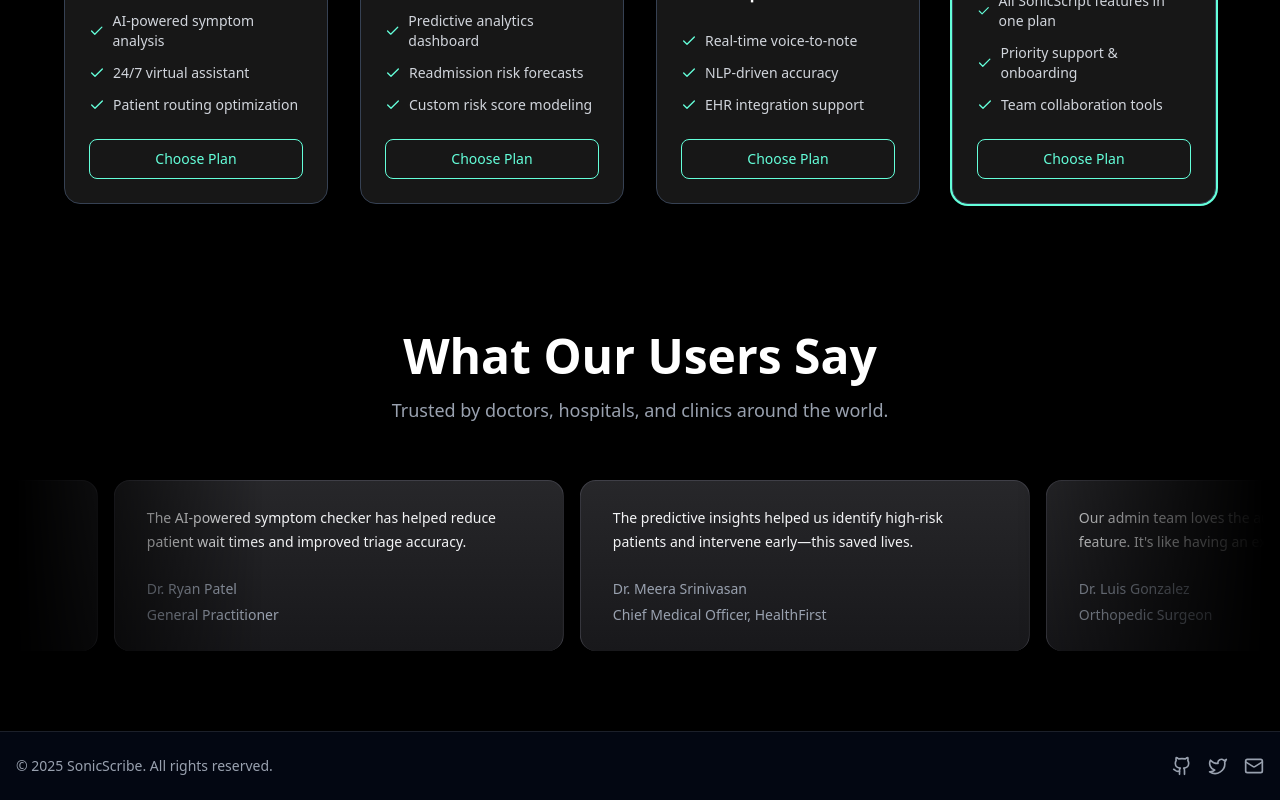
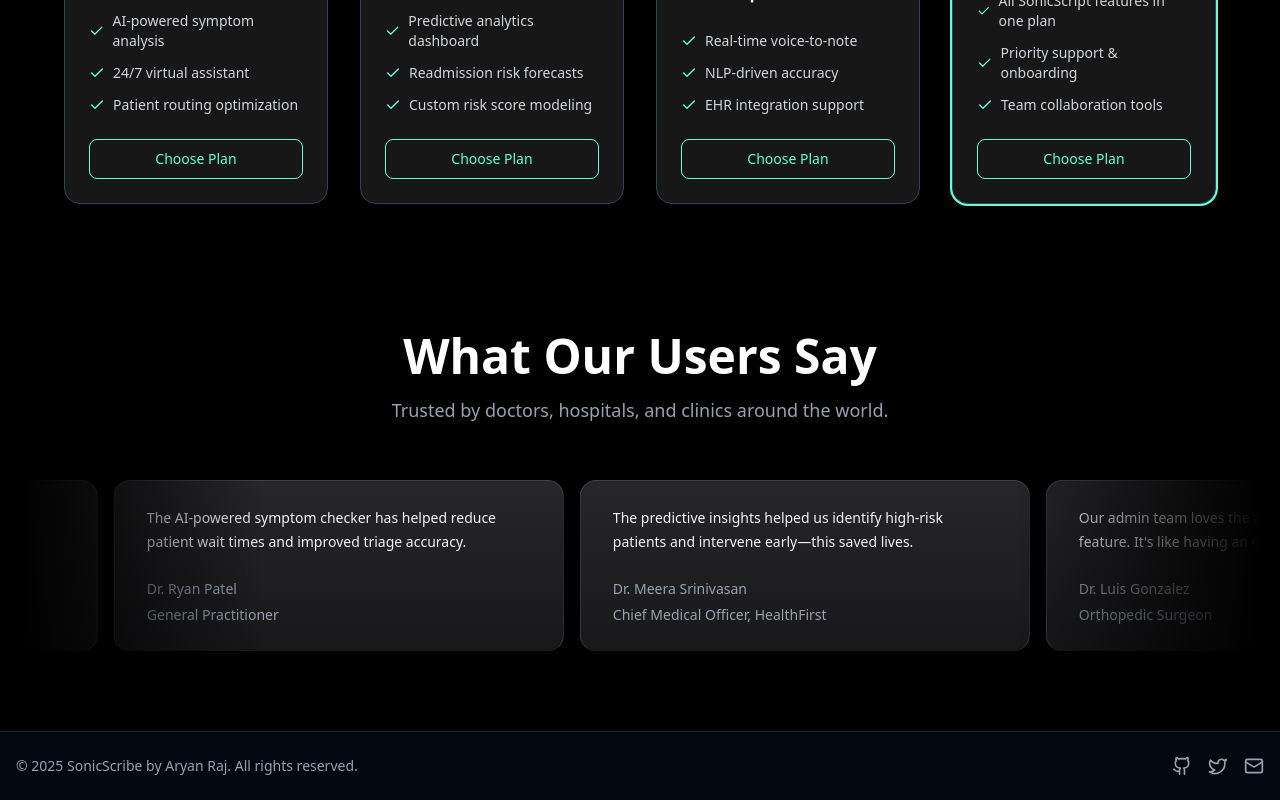
Before and after one commit to Aryan3572/SonicScribe, a Next.js app in the folder web-app/: page / in a window 1280 px wide. Shown: the part 3092-3892 px from the top of the page. Built offline with nearby package versions, Linux system fonts and the light colour scheme; no server answers.

Commit message:
Fix: Updated render.yaml to remove old identity

```diff
--- a/web-app/src/components/Footer.tsx
+++ b/web-app/src/components/Footer.tsx
@@ -7,19 +7,28 @@ export default function Footer() {
     <footer className="w-full bg-background text-muted-foreground border-t border-border">
       <div className="container mx-auto px-4 py-6 flex flex-col md:flex-row justify-between items-center gap-4">
         <div className="text-sm text-center md:text-left">
-          © {new Date().getFullYear()} SonicScribe. All rights reserved.
+          © {new Date().getFullYear()} SonicScribe by Aryan Raj. All rights reserved.
         </div>
+
         <Separator className="md:hidden" />
+
         <div className="flex gap-4">
-          <a href="https://github.com/your-repo" target="_blank" rel="noopener noreferrer">
+
+          {/* Your GitHub */}
+          <a href="https://github.com/Aryan3572" target="_blank" rel="noopener noreferrer">
             <Github className="h-5 w-5 hover:text-foreground transition-colors" />
           </a>
-          <a href="https://twitter.com/your-handle" target="_blank" rel="noopener noreferrer">
+
+          {/* Your Twitter/X */}
+          <a href="https://twitter.com/" target="_blank" rel="noopener noreferrer">
             <Twitter className="h-5 w-5 hover:text-foreground transition-colors" />
           </a>
-          <a href="mailto:contact@yourdomain.com">
+
+          {/* Your Email */}
+          <a href="mailto:rajaryan3572@gmail.com">
             <Mail className="h-5 w-5 hover:text-foreground transition-colors" />
           </a>
+
         </div>
       </div>
     </footer>
```
Also changed, not shown: web-app/src/components/analysis-display.tsx (line endings or trailing spaces), 2 other files (tests, documents, lock files or other folders).
